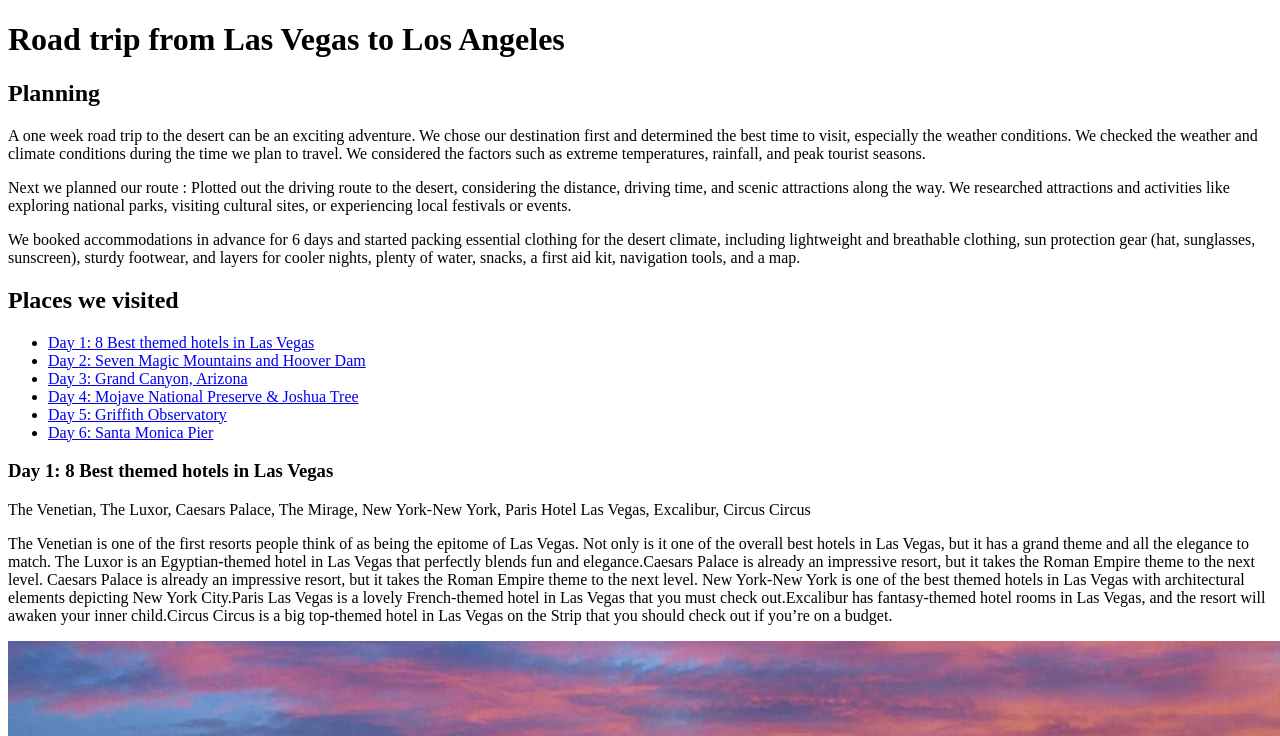
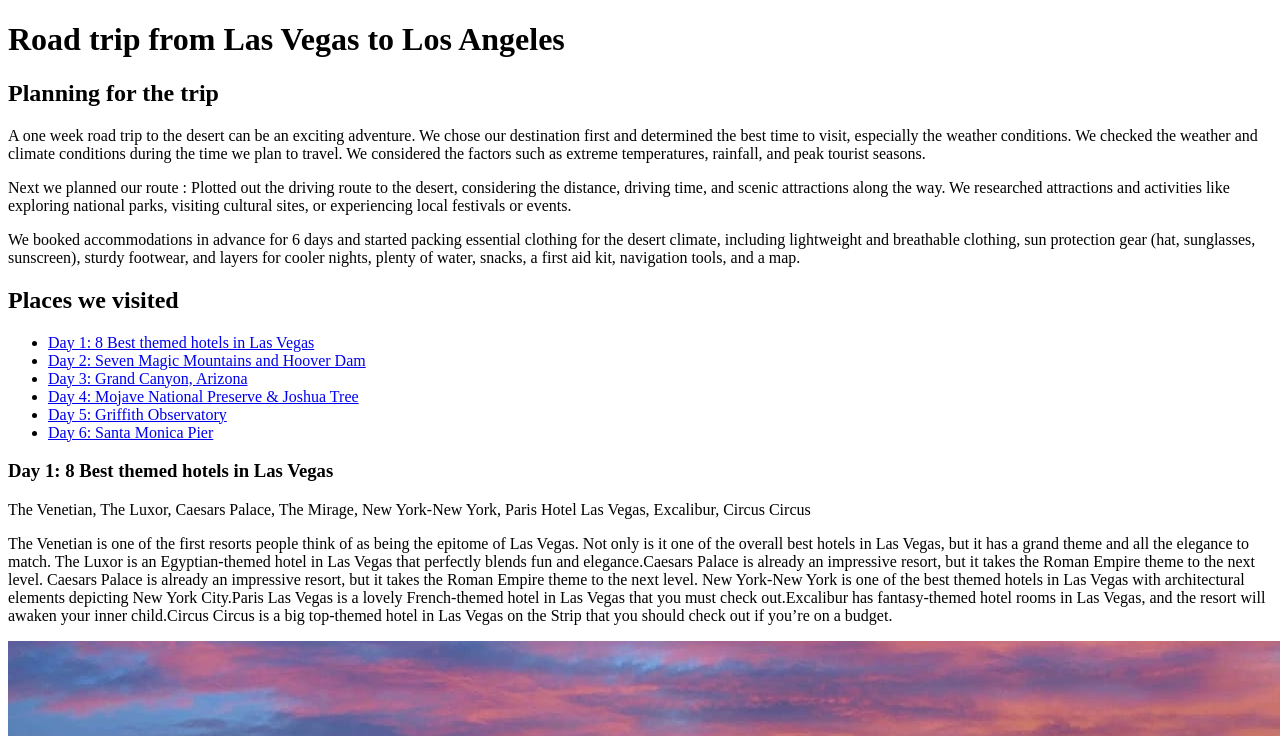
Before and after one commit to LaunchCodeAllhubs/js-assignment-4-html-me-something-pradeepasenthillc2023, a website: page index.html in a window 1280 px wide. Shown: the top 736 px of the page. Drawn offline with Linux system fonts and the light colour scheme; files whose address does not match are found by name.

Commit message:
final update

```diff
--- a/index.html
+++ b/index.html
@@ -1,12 +1,12 @@
 <!DOCTYPE html>
 <html>
-<head>
+<header>
 <b><h1>Road trip from Las Vegas to Los Angeles</h1></b>
-</head>
+</header>
 <body>
 <main>
 <article>
-<h2>Planning</h2>
+<h2>Planning for the trip</h2>
 <p>
 A one week road trip to the desert can be an exciting adventure. We chose our destination first and determined the best time to visit, especially the weather conditions. We checked the weather and climate conditions during the time we plan to travel. We considered the  factors such as extreme temperatures, rainfall, and peak tourist seasons.
 </p>
```
